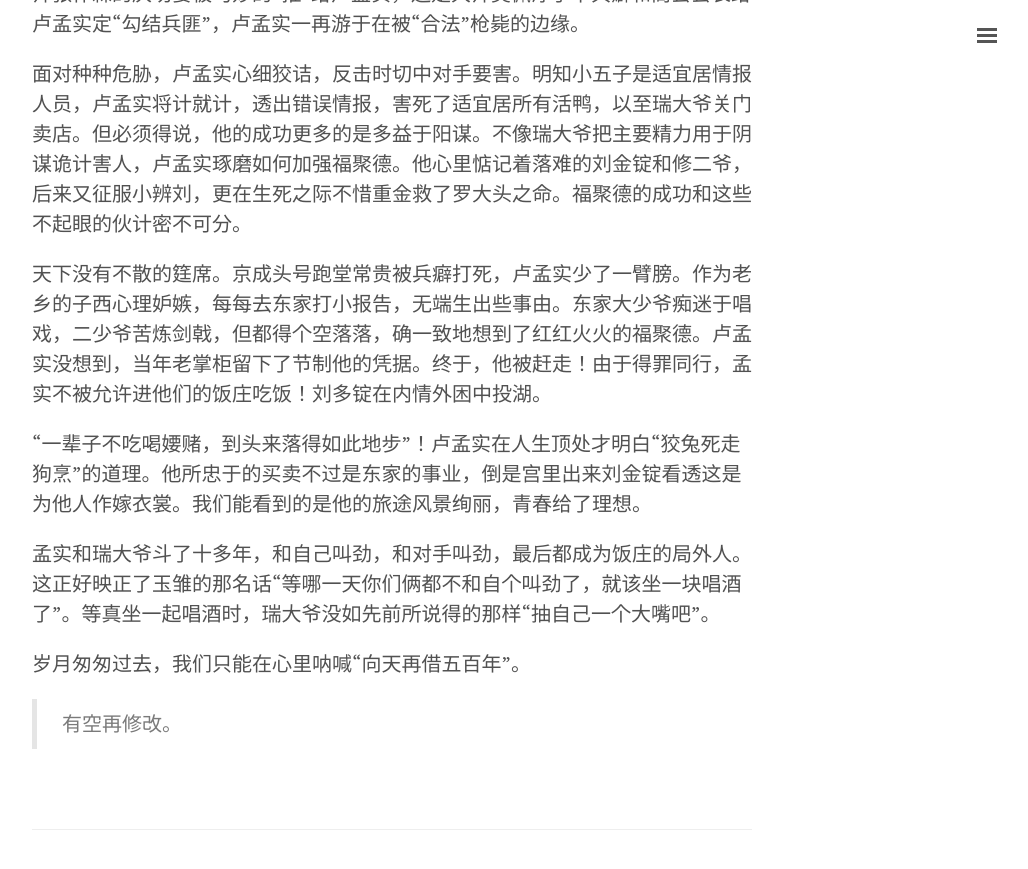
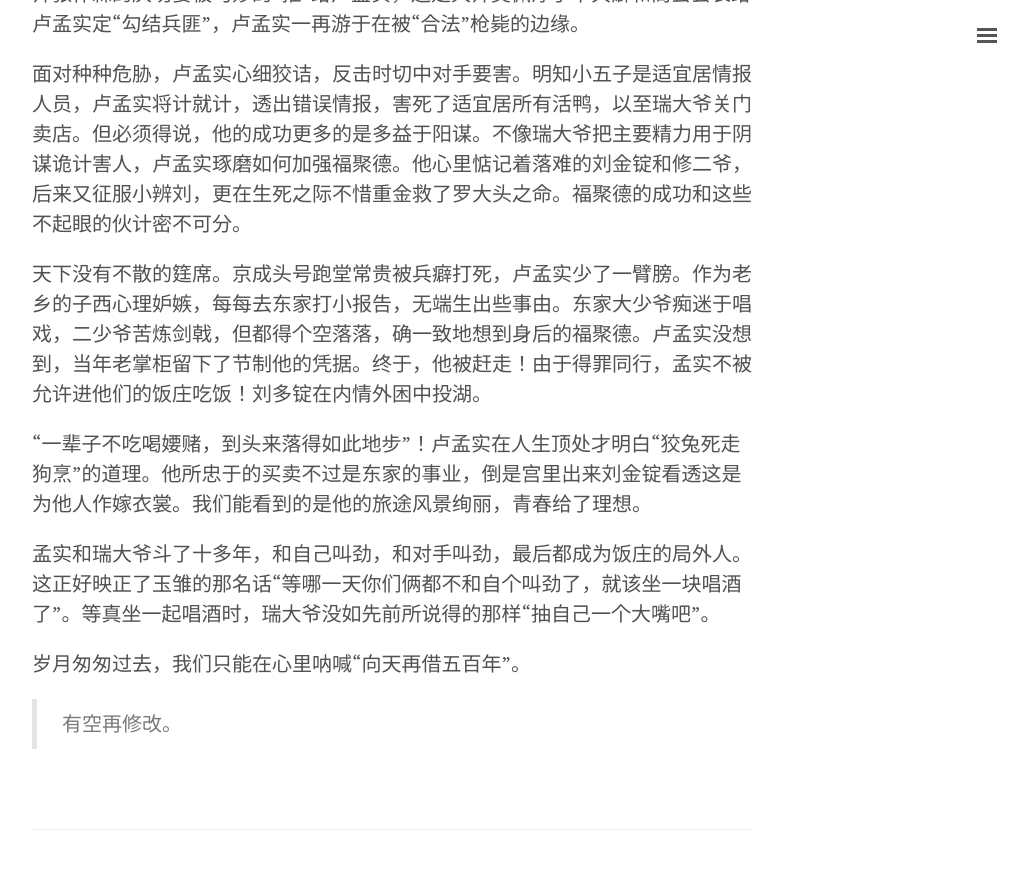
Before and after one commit to outsinre/zh-blog, a Jekyll site: the page built from _posts/2018-08-31-txdyl.md, in a window 1280 px wide and 900 px high, scrolled down 903 px. Shown: the top 869 px of the window, without its empty margins (248-1276 px from the left). Built offline with Jekyll 4.4.1, drawn with Linux system fonts in a browser that asks for light colours; comment, search, counter and statistics services are not loaded.

Commit message:
shen hou

```diff
--- a/_posts/2018-08-31-txdyl.md
+++ b/_posts/2018-08-31-txdyl.md
@@ -15,7 +15,7 @@ title: 《天下第一楼》
 
 面对种种危胁，卢孟实心细狡诘，反击时切中对手要害。明知小五子是适宜居情报人员，卢孟实将计就计，透出错误情报，害死了适宜居所有活鸭，以至瑞大爷关门卖店。但必须得说，他的成功更多的是多益于阳谋。不像瑞大爷把主要精力用于阴谋诡计害人，卢孟实琢磨如何加强福聚德。他心里惦记着落难的刘金锭和修二爷，后来又征服小辨刘，更在生死之际不惜重金救了罗大头之命。福聚德的成功和这些不起眼的伙计密不可分。
 
-天下没有不散的筳席。京成头号跑堂常贵被兵癖打死，卢孟实少了一臂膀。作为老乡的子西心理妒嫉，每每去东家打小报告，无端生出些事由。东家大少爷痴迷于唱戏，二少爷苦炼剑戟，但都得个空落落，确一致地想到了红红火火的福聚德。卢孟实没想到，当年老掌柜留下了节制他的凭据。终于，他被赶走！由于得罪同行，孟实不被允许进他们的饭庄吃饭！刘多锭在内情外困中投湖。
+天下没有不散的筳席。京成头号跑堂常贵被兵癖打死，卢孟实少了一臂膀。作为老乡的子西心理妒嫉，每每去东家打小报告，无端生出些事由。东家大少爷痴迷于唱戏，二少爷苦炼剑戟，但都得个空落落，确一致地想到身后的福聚德。卢孟实没想到，当年老掌柜留下了节制他的凭据。终于，他被赶走！由于得罪同行，孟实不被允许进他们的饭庄吃饭！刘多锭在内情外困中投湖。
 
 “一辈子不吃喝婹赌，到头来落得如此地步”！卢孟实在人生顶处才明白“狡兔死走狗烹”的道理。他所忠于的买卖不过是东家的事业，倒是宫里出来刘金锭看透这是为他人作嫁衣裳。我们能看到的是他的旅途风景绚丽，青春给了理想。
 
```
